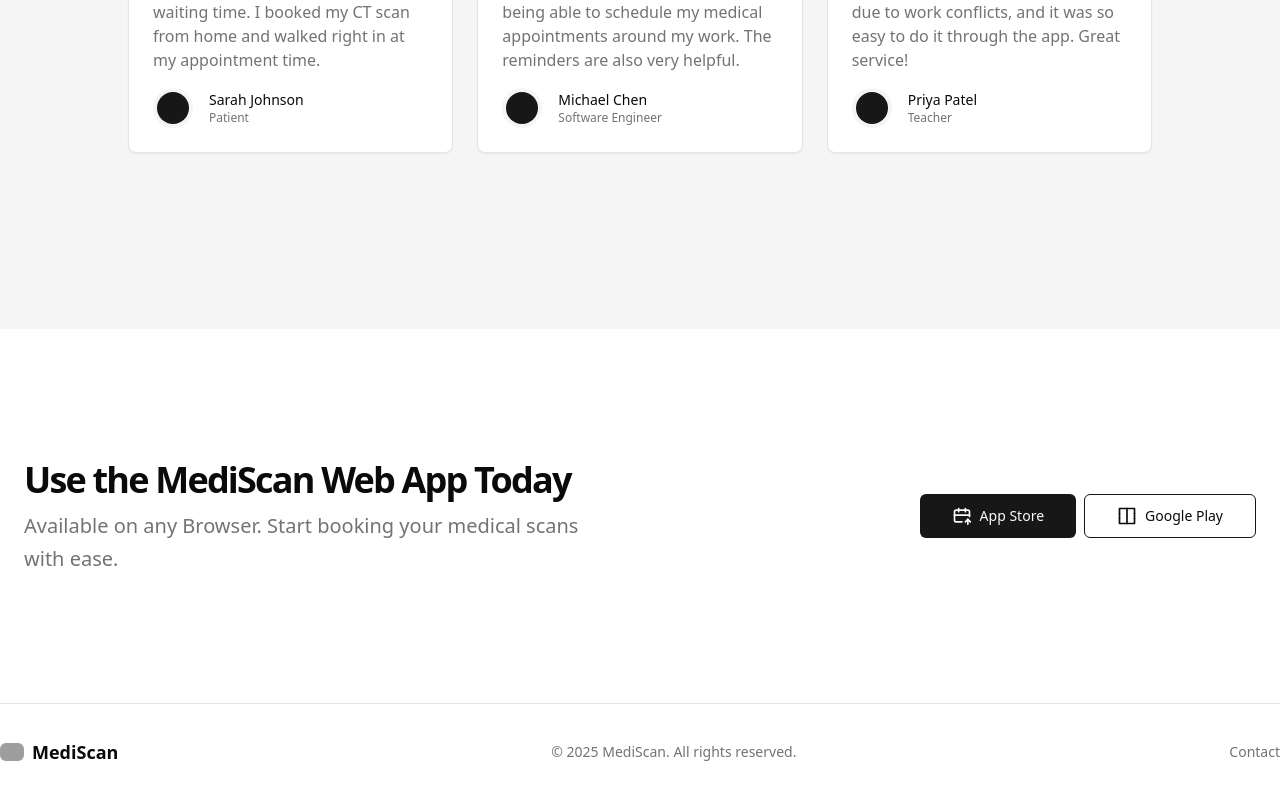
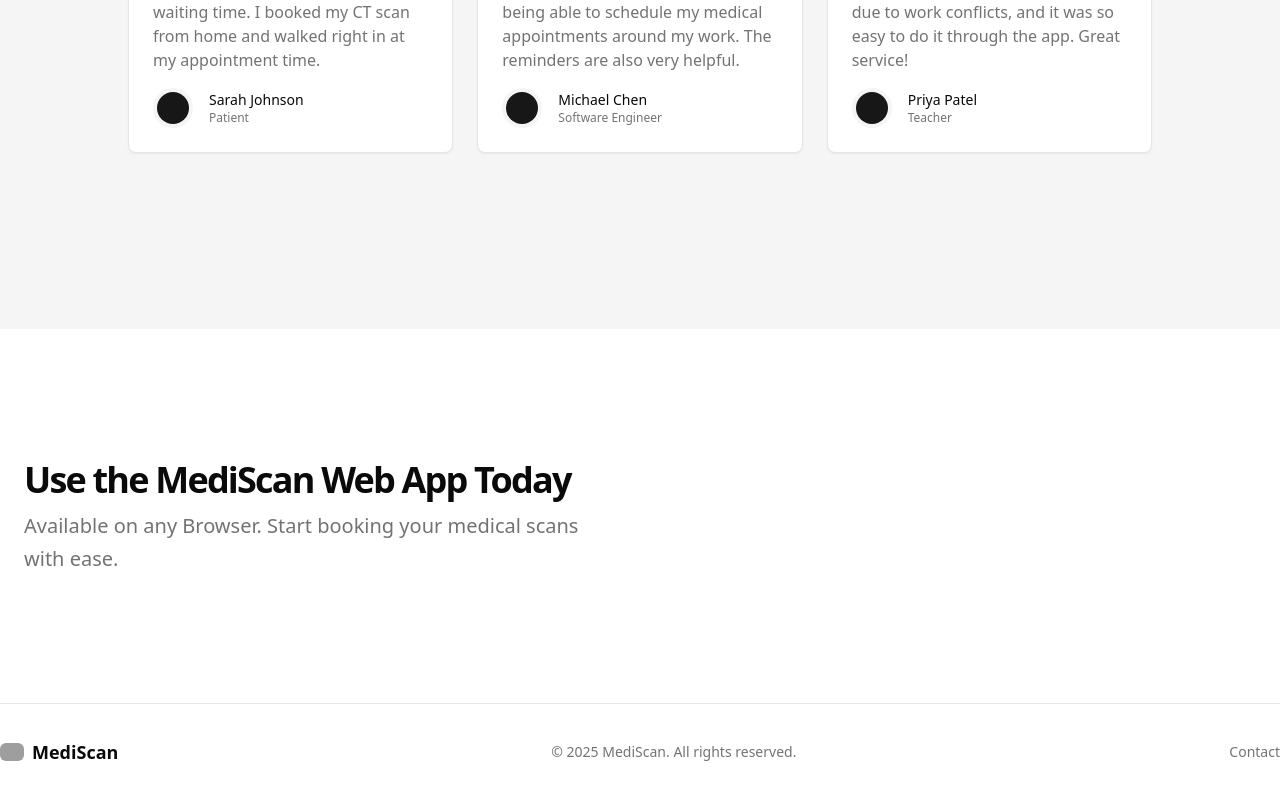
Before and after one commit to Rcmade/mediscan_super_admin, a Next.js app: page / in a window 1280 px wide. Shown: the part 2560-3360 px from the top of the page. Built offline with nearby package versions, Linux system fonts and the light colour scheme; no server answers; grey boxes are pictures that could not be loaded; what hono would draw is missing.

Commit message:
remove app store name

```diff
--- a/src/app/page.tsx
+++ b/src/app/page.tsx
@@ -9,7 +9,7 @@ import {
   Smartphone,
 } from "lucide-react";
 
-import { Button } from "@/components/ui/button";
+// import { Button } from "@/components/ui/button";
 
 export default function Home() {
   return (
@@ -344,7 +344,7 @@ export default function Home() {
                 ease.
               </p>
             </div>
-            <div className="flex flex-col gap-2 min-[400px]:flex-row lg:justify-end">
+            {/* <div className="flex flex-col gap-2 min-[400px]:flex-row lg:justify-end">
               <Button size="lg" className="gap-2">
                 <svg
                   xmlns="http://www.w3.org/2000/svg"
@@ -385,7 +385,7 @@ export default function Home() {
                 </svg>
                 Google Play
               </Button>
-            </div>
+            </div> */}
           </div>
         </section>
       </main>
```
